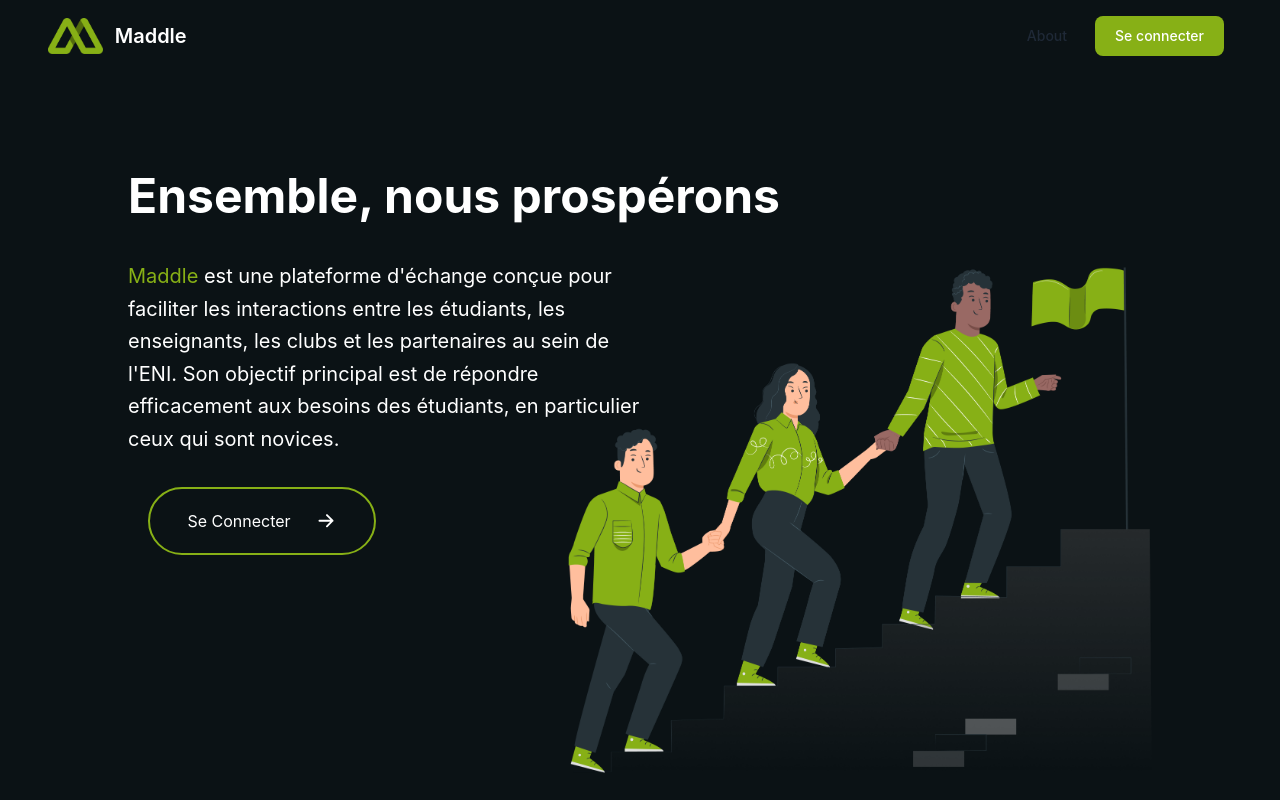
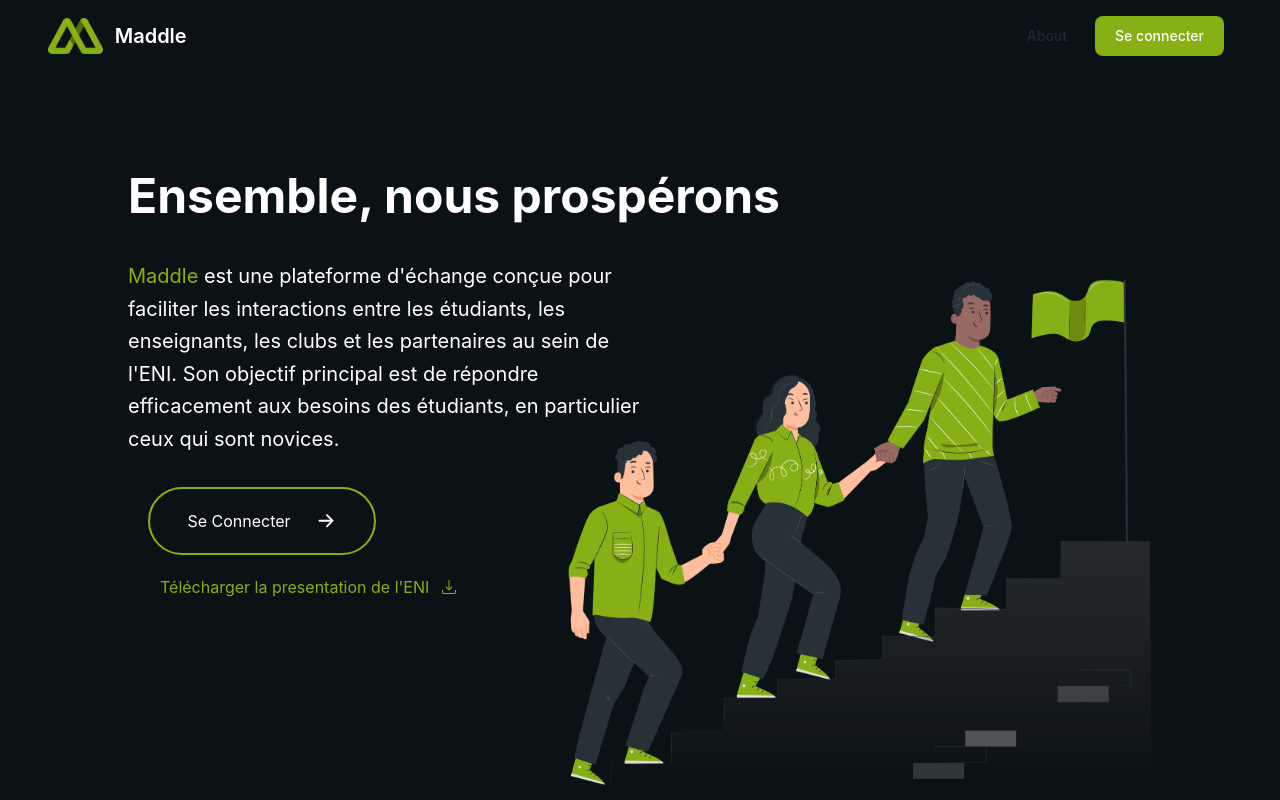
Before and after one commit to Valiavo1/devhunt2024-frontend, a React (Create React App) app: page /presentation in a window 1280 px wide. Shown: the top 800 px of the page. Built offline with nearby package versions, Linux system fonts and the light colour scheme.

Commit message:
presentation ENI

```diff
--- a/src/components/icon/IconeFile.js
+++ b/src/components/icon/IconeFile.js
@@ -215,3 +215,10 @@ export const ErrorIcon = (
               d="M12 16.462q.262 0 .438-.177q.177-.177.177-.439q0-.261-.177-.438q-.176-.177-.438-.177t-.438.177q-.177.177-.177.438q0 .262.177.439q.176.177.438.177m-.5-3.308h1v-6h-1zM12.003 21q-1.866 0-3.51-.708q-1.643-.709-2.859-1.924q-1.216-1.214-1.925-2.856Q3 13.87 3 12.003q0-1.866.708-3.51q.709-1.643 1.924-2.859q1.214-1.216 2.856-1.925Q10.13 3 11.997 3q1.866 0 3.51.708q1.643.709 2.859 1.924q1.216 1.214 1.925 2.856Q21 10.13 21 11.997q0 1.866-.708 3.51q-.709 1.643-1.924 2.859q-1.214 1.216-2.856 1.925Q13.87 21 12.003 21M12 20q3.35 0 5.675-2.325T20 12q0-3.35-2.325-5.675T12 4Q8.65 4 6.325 6.325T4 12q0 3.35 2.325 5.675T12 20m0-8"/>
     </svg>
 )
+
+export const DownloadIcon = (
+    <svg className="download-icon" xmlns="http://www.w3.org/2000/svg" width="24" height="24" viewBox="0 0 24 24">
+        <path fill="currentColor"
+              d="m12 15.577l-3.538-3.539l.707-.719L11.5 13.65V5h1v8.65l2.33-2.33l.708.718zM6.615 19q-.69 0-1.152-.462Q5 18.075 5 17.385v-2.423h1v2.423q0 .23.192.423q.193.192.423.192h10.77q.23 0 .423-.192q.192-.193.192-.423v-2.423h1v2.423q0 .69-.462 1.152q-.463.463-1.153.463z"/>
+    </svg>
+)
--- a/src/index.css
+++ b/src/index.css
@@ -334,5 +334,20 @@ code {
 }
 
 .flash-message-container {
-  animation: fadeIn 0.3s ease-in-out; /* Ajustez la durée selon vos besoins */
+  animation: fadeIn 0.3s ease-in-out;
 }
+
+@keyframes slideInFromBottom {
+  0% {
+    transform: translateY(100%);
+    opacity: 0;
+  }
+  100% {
+    transform: translateY(0);
+    opacity: 1;
+  }
+}
+
+.download-icon {
+  animation: slideInFromBottom 0.5s ease-in-out;
+}
--- a/src/pages/presentation/PresHome.js
+++ b/src/pages/presentation/PresHome.js
@@ -1,8 +1,9 @@
 import React from "react";
 import {Link} from "react-router-dom";
 import Icon from "../../components/icon/Icon";
-import {Maddle, RightArrow} from "../../components/icon/IconeFile";
+import {DownloadIcon, Maddle, RightArrow} from "../../components/icon/IconeFile";
 import team from "../../assets/myteam.png";
+import {downloadFile} from "../../views/Home";
 
 export const PresHome = () => {
     return (
@@ -19,17 +20,21 @@ export const PresHome = () => {
                             ceux qui sont novices.
                         </p>
                     </div>
-                    <Link to="/login">
+                    <Link className="z-50" to="/login">
                         <div
                             className="login-primary-button ml-5 text-center w-4/5 md:w-1/3 flex flex-row items-center justify-evenly">
                             Se Connecter
                             <Icon icon={RightArrow}/>
                         </div>
                     </Link>
+                    <div className="mt-5 w-full flex ml-8 text-[#87B016] cursor-pointer z-50" onClick={() => downloadFile('presentationENI.pdf')}>
+                        <p className="text-[#87B016] mr-2 cursor-pointer">Télécharger la presentation de l'ENI</p>
+                        <Icon icon={DownloadIcon}/>
+                    </div>
                 </div>
                 <div className="hidden md:w-4/12 md:block"/>
-                <div className="w-full md:w-5/12 md:-mt-72"/>
-                <div className="w-full md:w-7/12 md:-mt-72">
+                <div className="w-full md:w-5/12 md:-mt-80 z-10"/>
+                <div className="w-full md:w-7/12 md:-mt-80">
                     <img src={team} alt={"team"} className="w-full"/>
                 </div>
             </div>
--- a/src/views/profile/post/Post.js
+++ b/src/views/profile/post/Post.js
@@ -133,7 +133,7 @@ export const Post = ({post}) => {
                                             </div>
                                             <div className="flex text-xs items-center text-gray-700 etiquette">
                                                 <Icon icon={etiquetteIcon}/>
-                                                <p>{comment?.userComment.role[0]}</p>
+                                                <p>{comment?.userComment?.role[0]}</p>
                                             </div>
                                         </div>
                                     </div>
```
